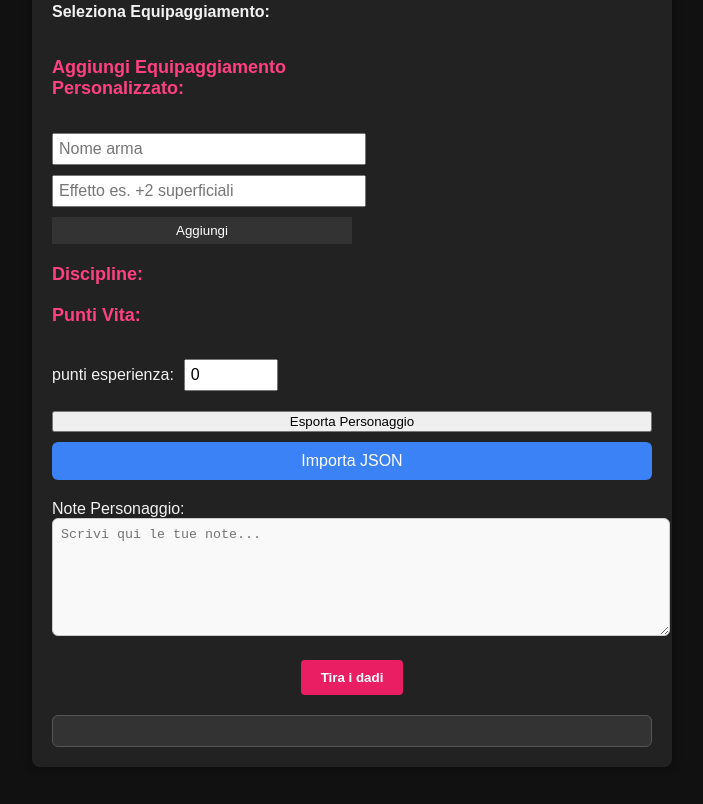
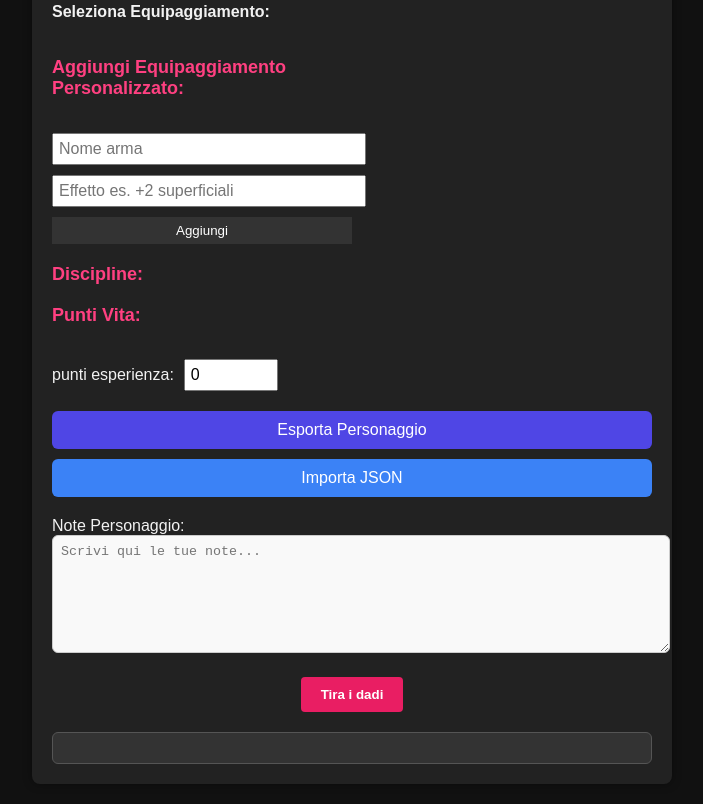
Before and after one commit to willymariino/app-vampire, a plain HTML site: page index.html in a window 1280 px wide. Shown: the part 497-1301 px from the top of the page, without its empty margins (288-991 px from the left). Drawn offline with Linux system fonts and the light colour scheme.

Commit message:
reconnected css

```diff
--- a/style.css
+++ b/style.css
@@ -252,7 +252,7 @@ body {
     margin-top: 20px;
 }
 
-#exportDataBtn {
+#exportBtn {
     background-color: #4f46e5;
     /* indigo-500 */
     color: white;
```
